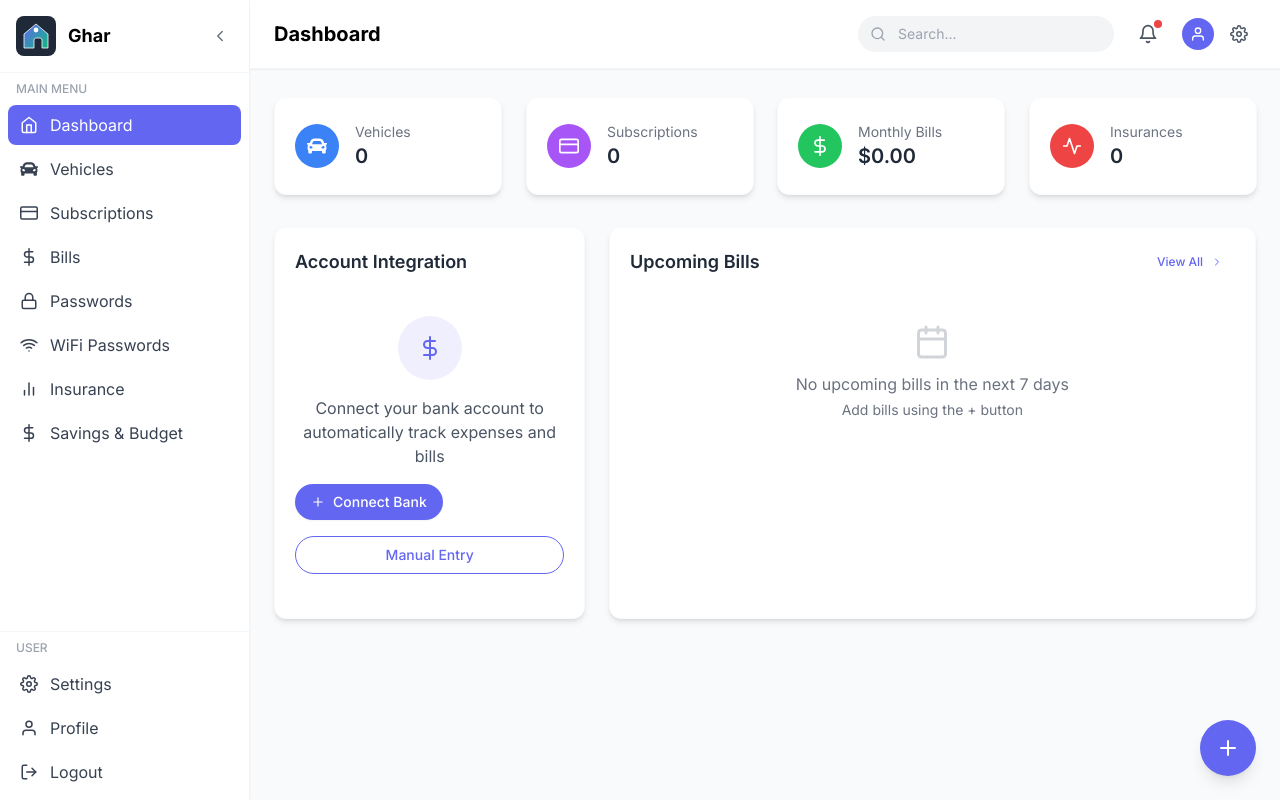
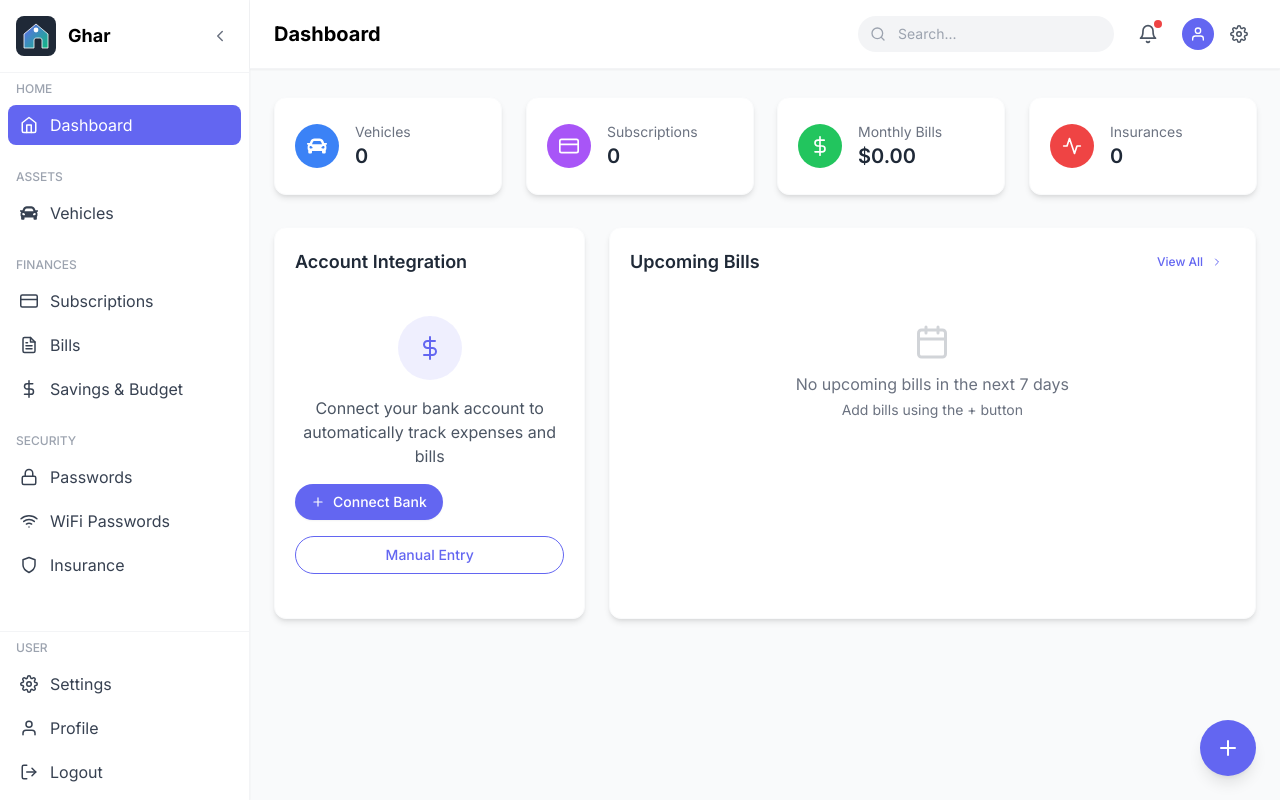
Before and after one commit to Unwindmeinstead/Ghar, a Next.js app: page / in a window 1280 px wide. Built offline with nearby package versions, Linux system fonts and the light colour scheme.

Commit message:
Update sidebar to use organized categories and improve spacing

```diff
--- a/components/Sidebar.tsx
+++ b/components/Sidebar.tsx
@@ -5,21 +5,46 @@ import { motion, AnimatePresence } from 'framer-motion';
 import {
   FiHome, FiCreditCard, FiWifi, FiLock,
   FiDollarSign, FiBarChart2, FiSettings,
-  FiMenu, FiUser, FiLogOut, FiChevronLeft
+  FiMenu, FiUser, FiLogOut, FiChevronLeft,
+  FiFileText, FiShield
 } from 'react-icons/fi';
 import { FaCar } from 'react-icons/fa';
 import Image from 'next/image';
 
-// Menu items
-const menuItems = [
-  { id: 1, name: 'Dashboard', path: '/', icon: FiHome },
-  { id: 2, name: 'Vehicles', path: '/vehicles', icon: FaCar },
+// Menu items organized by categories
+const menuCategories = [
+  {
+    id: 'home',
+    name: 'Home',
+    items: [
+      { id: 1, name: 'Dashboard', path: '/', icon: FiHome }
+    ]
+  },
+  {
+    id: 'assets',
+    name: 'Assets',
+    items: [
+      { id: 2, name: 'Vehicles', path: '/vehicles', icon: FaCar }
+    ]
+  },
+  {
+    id: 'finances',
+    name: 'Finances',
+    items: [
       { id: 3, name: 'Subscriptions', path: '/subscriptions', icon: FiCreditCard },
-  { id: 4, name: 'Bills', path: '/bills', icon: FiDollarSign },
+      { id: 4, name: 'Bills', path: '/bills', icon: FiFileText },
+      { id: 8, name: 'Savings & Budget', path: '/savings', icon: FiDollarSign }
+    ]
+  },
+  {
+    id: 'security',
+    name: 'Security',
+    items: [
       { id: 5, name: 'Passwords', path: '/passwords', icon: FiLock },
       { id: 6, name: 'WiFi Passwords', path: '/wifi', icon: FiWifi },
-  { id: 7, name: 'Insurance', path: '/insurance', icon: FiBarChart2 },
-  { id: 8, name: 'Savings & Budget', path: '/savings', icon: FiDollarSign },
+      { id: 7, name: 'Insurance', path: '/insurance', icon: FiShield }
+    ]
+  }
 ];
 
 const bottomMenuItems = [
@@ -168,13 +193,14 @@ const Sidebar = memo(() => {
               </div>
 
               <div className="flex-1 overflow-y-auto p-2">
-                <div className="mb-6">
+                {menuCategories.map((category) => (
+                  <div key={category.id} className="mb-6">
                     <p className="text-xs uppercase text-gray-400 font-medium px-3 mb-2">
-                    Main Menu
+                      {category.name}
                     </p>
                     <nav>
                       <ul className="space-y-1">
-                      {menuItems.map((item) => {
+                        {category.items.map((item) => {
                           const Icon = item.icon;
                           const isActive = pathname === item.path;
 
@@ -199,6 +225,7 @@ const Sidebar = memo(() => {
                       </ul>
                     </nav>
                   </div>
+                ))}
 
                 <div>
                   <p className="text-xs uppercase text-gray-400 font-medium px-3 mb-2">
@@ -273,14 +300,19 @@ const Sidebar = memo(() => {
 
         {/* Main Menu */}
         <div className="flex-1 overflow-y-auto p-2">
+          {menuCategories.map((category) => (
+            <div key={category.id} className="mb-6">
               {!isCollapsed && (
                 <p className="text-xs uppercase text-gray-400 font-medium px-2 mb-2">
-              Main Menu
+                  {category.name}
                 </p>
+              )}
+              {isCollapsed && category.id !== 'home' && (
+                <div className="h-px bg-gray-100 my-3 mx-2"></div>
               )}
               <nav>
                 <ul className="space-y-1">
-              {menuItems.map((item) => {
+                  {category.items.map((item) => {
                     const Icon = item.icon;
                     const isActive = pathname === item.path;
 
@@ -307,6 +339,8 @@ const Sidebar = memo(() => {
                   })}
                 </ul>
               </nav>
+            </div>
+          ))}
         </div>
 
         {/* Footer */}
```
Lines whose indentation alone changed are shown as unchanged.
